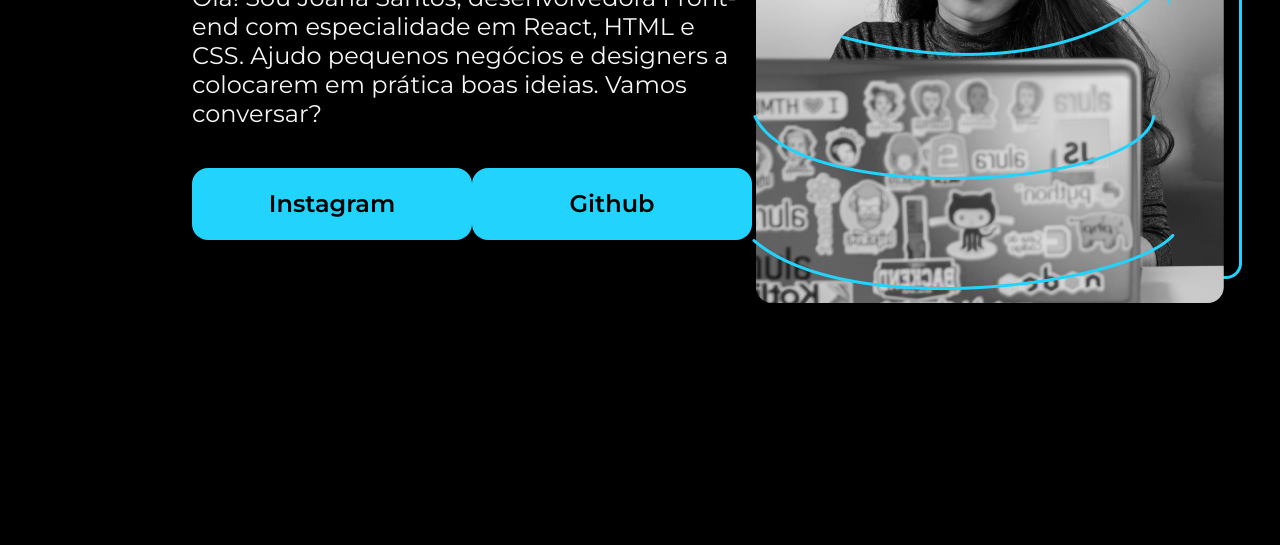
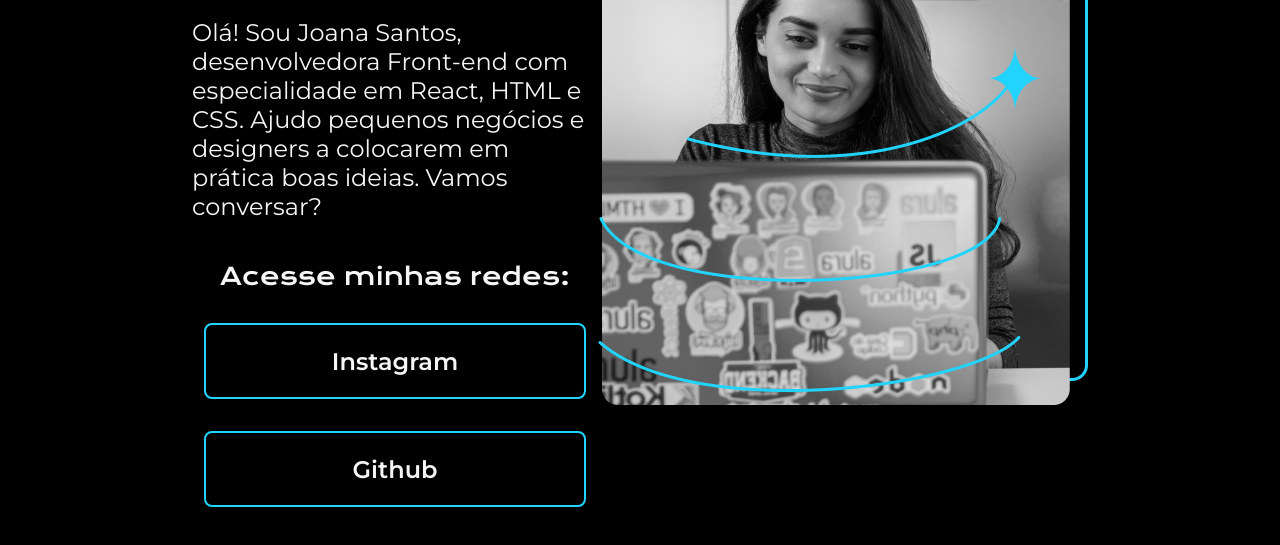
Before and after one commit to gustavobee/portfolio, a plain HTML site: page index.html in a window 1280 px wide. Shown: the part 375-920 px from the top of the page. Drawn offline with nearby package versions, Linux system fonts and the light colour scheme.

Commit message:
aula 1 - curso 3

```diff
--- a/index.html
+++ b/index.html
@@ -20,6 +20,7 @@
             colocarem em prática boas ideias. Vamos
             conversar?</p>
             <div class="apresentacao__links">
+                <h2 class="apresentacao__links__subtitulo">Acesse minhas redes:</h2>
                 <a class="apresentacao__links__link" href="https://www.instagram.com/_gustavobee/">Instagram</a>
                 <a class="apresentacao__links__link" href="https://github.com/gustavobee">Github</a>
             </div>
--- a/style.css
+++ b/style.css
@@ -1,4 +1,4 @@
-@import url('https://fonts.googleapis.com/css2?family=Montserrat:ital,wght@0,100..900;1,100..900&display=swap');
+@import url('https://fonts.googleapis.com/css2?family=Krona+One&family=Montserrat:wght@400;600&display=swap');
 
 * {
     margin: 0;
@@ -42,18 +42,28 @@ body {
 
 .apresentacao__links{
     display: flex;
+    flex-direction: column;
     justify-content: space-between;
+    align-items: center;
+    gap: 32px;
+}
+
+.apresentacao__links__subtitulo {
+    font-family: "Krona One", sans-serif;
+    font-weight: 400;
+    font-size: 24px;
 }
 
 .apresentacao__links__link {
-    background-color: #22D4FD;
-    width: 280px;
+    /* background-color: #22D4FD; */
+    border: 2px solid #22D4FD;
+    width: 378px;
     text-align: center;
-    border-radius: 16px;
+    border-radius: 8px;
     font-size: 24px;
     font-weight: 600;
     padding: 21.5px 0;
     text-decoration: none;
-    color: #000000;
+    color: #F6F6F6;
     font-family: "Montserrat", sans-serif;
 }
```
